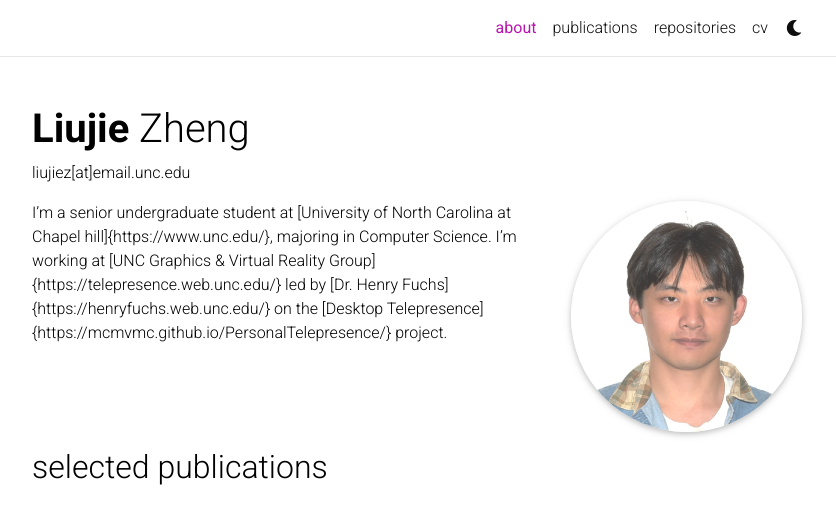
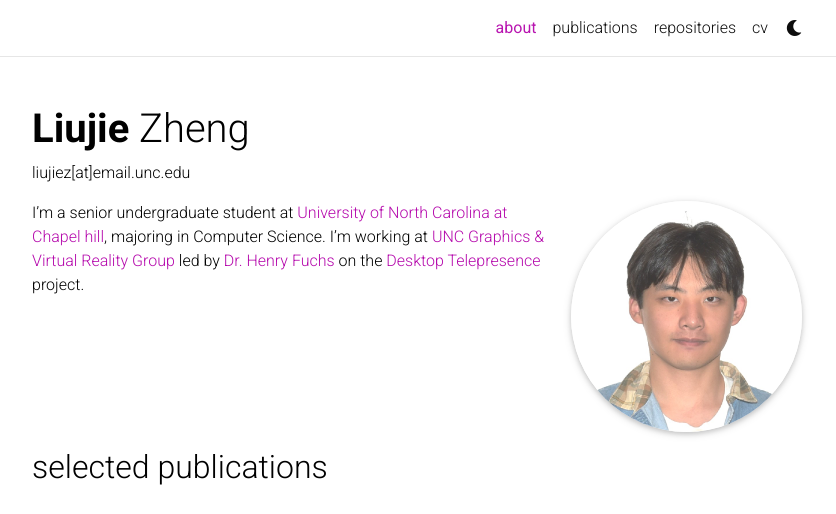
Before and after one commit to liujie-zheng/liujie-zheng.github.io, a Jekyll site: the page built from _pages/about.md, in a window 1280 px wide, cut to the strip 0-514 px from the top of the page. Shown: the whole strip, without its empty margins (223-1059 px from the left). Built offline with Jekyll 4.4.1, drawn with Linux system fonts in a browser that asks for light colours; full-size pictures stand in for the smaller copies a plugin makes; comment, search, counter and statistics services are not loaded; a style sheet for code colours, icons or effects is not loaded.

Commit message:
Update about.md

```diff
--- a/_pages/about.md
+++ b/_pages/about.md
@@ -27,4 +27,4 @@ Put your address / P.O. box / other info right below your picture. You can also
 Link to your social media connections, too. This theme is set up to use [Font Awesome icons](http://fortawesome.github.io/Font-Awesome/) and [Academicons](https://jpswalsh.github.io/academicons/), like the ones below. Add your Facebook, Twitter, LinkedIn, Google Scholar, or just disable all of them.
 -->
 
-I'm a senior undergraduate student at [University of North Carolina at Chapel hill]{https://www.unc.edu/}, majoring in Computer Science. I'm working at [UNC Graphics & Virtual Reality Group]{https://telepresence.web.unc.edu/} led by [Dr. Henry Fuchs]{https://henryfuchs.web.unc.edu/} on the [Desktop Telepresence]{https://mcmvmc.github.io/PersonalTelepresence/} project.
+I'm a senior undergraduate student at [University of North Carolina at Chapel hill](https://www.unc.edu/), majoring in Computer Science. I'm working at [UNC Graphics & Virtual Reality Group](https://telepresence.web.unc.edu/) led by [Dr. Henry Fuchs](https://henryfuchs.web.unc.edu/) on the [Desktop Telepresence](https://mcmvmc.github.io/PersonalTelepresence/) project.
```
